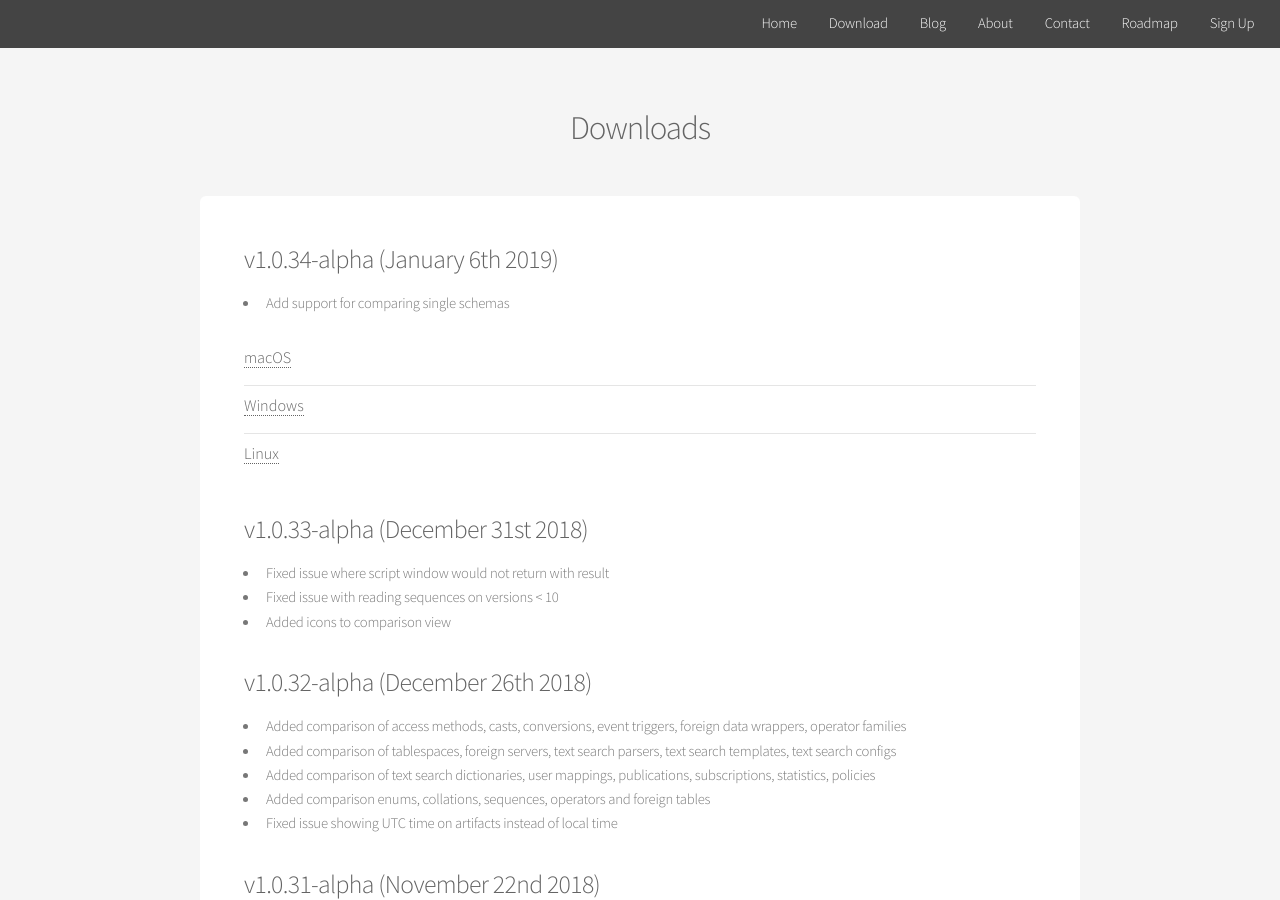
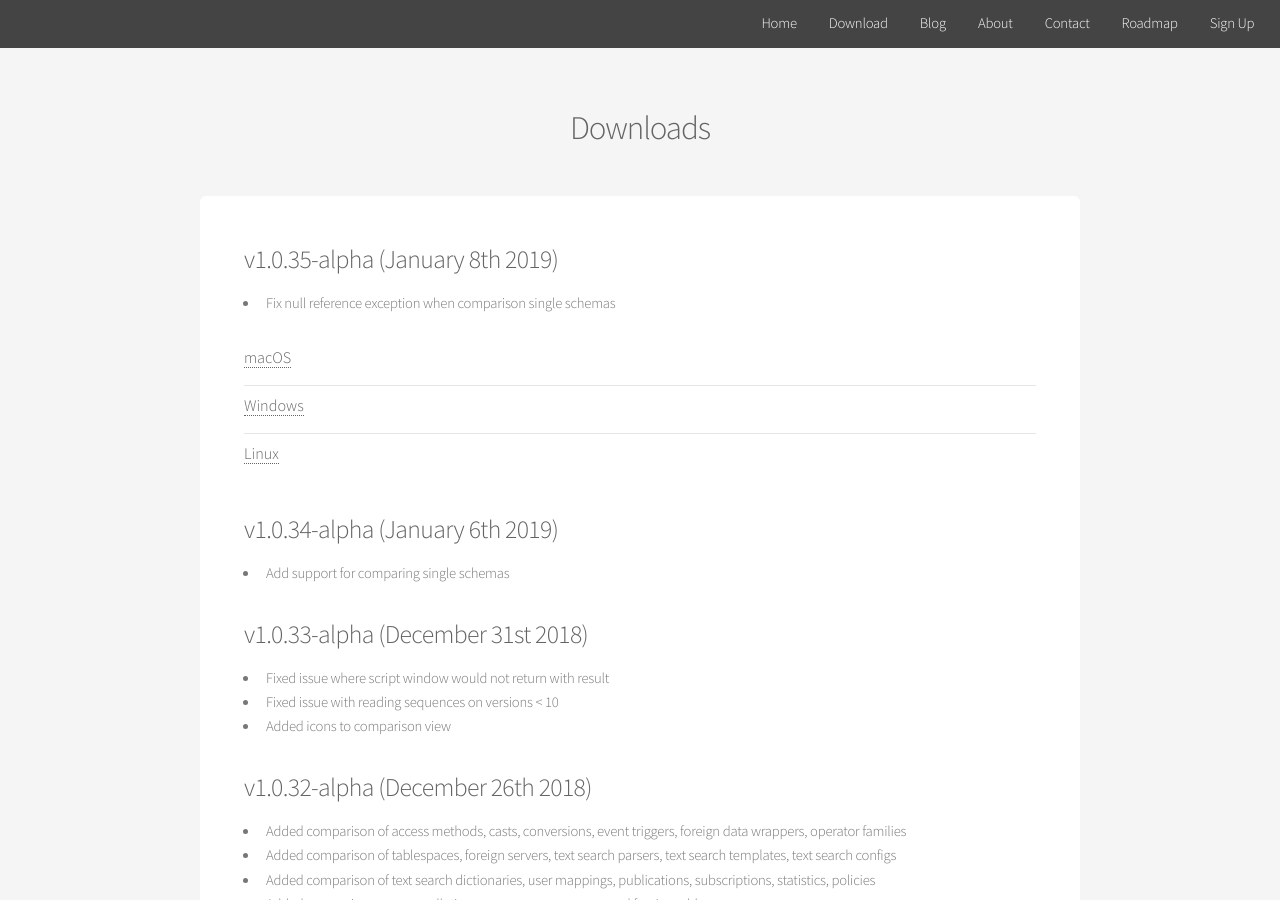
Before and after one commit to sql-migrate/backup2.sql-migrate.github.io, a Jekyll site: the page built from downloads.md, in a window 1280 px wide and 900 px high. Built offline with Jekyll 4.4.1, drawn with Linux system fonts in a browser that asks for light colours.

Commit message:
1.0.35-alpha

```diff
--- a/downloads.md
+++ b/downloads.md
@@ -4,34 +4,37 @@
 permalink: /downloads
 ---
 
-<h3>v1.0.34-alpha (January 6th 2019)</h3>
-  - Add support for comparing single schemas
+<h3>v1.0.35-alpha (January 8th 2019)</h3>
+  - Fix null reference exception when comparison single schemas
 
   <ul class="alt">
       <li>
         <h4>
           <a class="post-link"
-          onclick="var that=this;ga('send', 'event','Download','macOS 1.0.34-alpha',this.href);setTimeout(function(){location.href=that.href;},200);return false;"
-          href="http://downloads.postgrescompare.com/builds/PostgresCompare-darwin-x64_1.0.34-alpha.zip">macOS</a>
+          onclick="var that=this;ga('send', 'event','Download','macOS 1.0.35-alpha',this.href);setTimeout(function(){location.href=that.href;},200);return false;"
+          href="http://downloads.postgrescompare.com/builds/PostgresCompare-darwin-x64_1.0.35-alpha.zip">macOS</a>
         </h4>
       </li>
       <li>
         <h4>
           <a class="post-link"
-          onclick="var that=this;ga('send', 'event','Download','Windows 1.0.34-alpha',this.href);setTimeout(function(){location.href=that.href;},200);return false;"
-          href="http://downloads.postgrescompare.com/builds/PostgresCompare-win32-x64_1.0.34-alpha.zip">Windows</a>
+          onclick="var that=this;ga('send', 'event','Download','Windows 1.0.35-alpha',this.href);setTimeout(function(){location.href=that.href;},200);return false;"
+          href="http://downloads.postgrescompare.com/builds/PostgresCompare-win32-x64_1.0.35-alpha.zip">Windows</a>
         </h4>
       </li>
       <li>
         <h4>
           <a class="post-link"
-          onclick="var that=this;ga('send', 'event','Download','Linux 1.0.34-alpha',this.href);setTimeout(function(){location.href=that.href;},200);return false;"
-          href="http://downloads.postgrescompare.com/builds/PostgresCompare-linux-x64_1.0.34-alpha.zip">Linux</a>
+          onclick="var that=this;ga('send', 'event','Download','Linux 1.0.35-alpha',this.href);setTimeout(function(){location.href=that.href;},200);return false;"
+          href="http://downloads.postgrescompare.com/builds/PostgresCompare-linux-x64_1.0.35-alpha.zip">Linux</a>
         </h4>
       </li>
   </ul>
 
 
+
+<h3>v1.0.34-alpha (January 6th 2019)</h3>
+  - Add support for comparing single schemas
 
 <h3>v1.0.33-alpha (December 31st 2018)</h3>
   - Fixed issue where script window would not return with result
```
